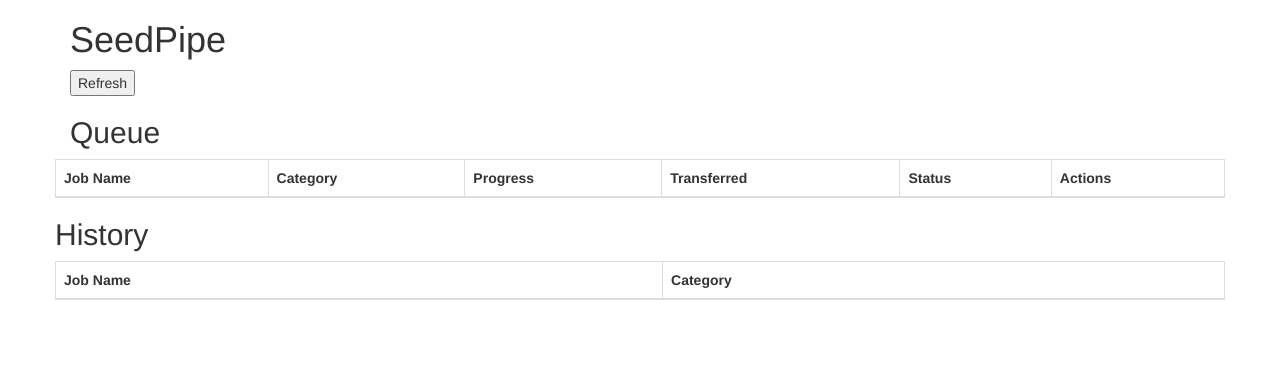
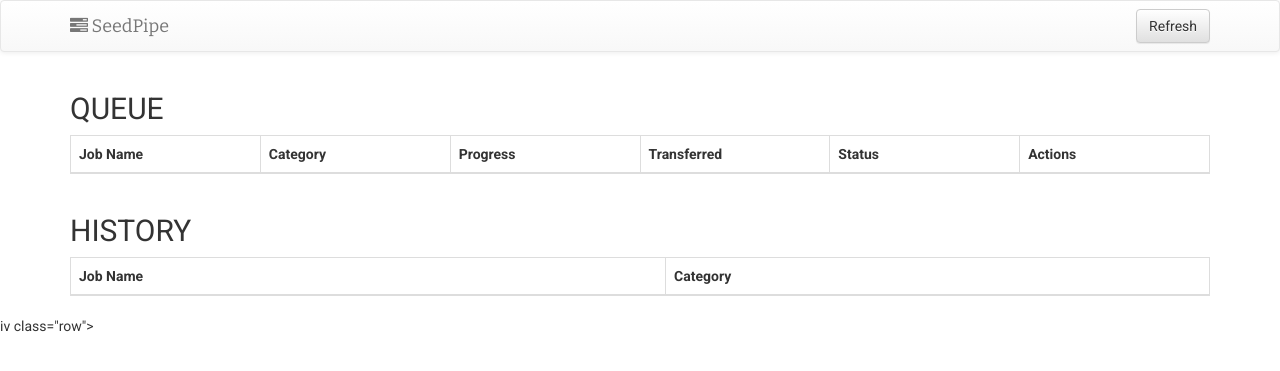
Before and after one commit to andrewderekjackson/seedpipe, a Flask app: page / in a window 1280 px wide. Shown: the top 371 px of the page. Run offline with Flask 2, Linux system fonts and the light colour scheme; data that the repository does not hold is empty; parts of the project's set-up code (start-up, migrations or seed data) failed here and were passed over; some libraries are stand-ins or nearby versions.

Commit message:
some bootstrap styling for status page.

```diff
--- /dev/null
+++ b/seedpipe/client/src/app.css
@@ -0,0 +1,11 @@
+.navbar-brand {
+    font-family: 'Bitter', serif;
+}
+
+body {
+    font-family: 'Roboto', sans-serif;
+}
+
+h2 {
+    text-transform: uppercase;
+}
--- a/seedpipe/templates/index.html
+++ b/seedpipe/templates/index.html
@@ -3,6 +3,7 @@
 <head>
     <meta charset="UTF-8">
     <title>Seedpipe - Downloads</title>
+
     <link rel="stylesheet" href="https://maxcdn.bootstrapcdn.com/bootstrap/3.3.7/css/bootstrap.min.css"
           integrity="sha384-BVYiiSIFeK1dGmJRAkycuHAHRg32OmUcww7on3RYdg4Va+PmSTsz/K68vbdEjh4u" crossorigin="anonymous">
 
@@ -13,33 +14,61 @@
     <script src="https://oss.maxcdn.com/respond/1.4.2/respond.min.js"></script>
     <![endif]-->
 
+    <link rel="stylesheet" href="https://maxcdn.bootstrapcdn.com/font-awesome/4.7.0/css/font-awesome.min.css">
+    <link href="https://fonts.googleapis.com/css?family=Bitter:400,700|Roboto:400,700" rel="stylesheet">
+    <link rel="stylesheet" href="https://maxcdn.bootstrapcdn.com/bootstrap/3.3.7/css/bootstrap-theme.min.css">
 
-    <link rel="stylesheet" href="https://maxcdn.bootstrapcdn.com/bootstrap/3.3.7/css/bootstrap-theme.min.css"
-          integrity="sha384-rHyoN1iRsVXV4nD0JutlnGaslCJuC7uwjduW9SVrLvRYooPp2bWYgmgJQIXwl/Sp" crossorigin="anonymous">
+    <!-- TODO: fix this path when webpack is working again -->
+    <link rel="stylesheet" href="/app/src/app.css">
+
 </head>
     <body>
 
-<div class="container" role="main">
+    <nav class="navbar navbar-default">
+        <div class="container">
 
-    <h1>SeedPipe</h1>
+            <div class="navbar-header">
+                <button type="button" class="navbar-toggle collapsed" data-toggle="collapse" data-target="#bs-example-navbar-collapse-1" aria-expanded="false">
+                <span class="sr-only">Toggle navigation</span>
+                <span class="icon-bar"></span>
+                <span class="icon-bar"></span>
+                <span class="icon-bar"></span>
+                </button>
+                <a class="navbar-brand" href="#"><i class="fa fa-tasks" aria-hidden="true"></i> SeedPipe</a>
+            </div>
 
-    <input type="button" data-bind="click: refresh" value="Refresh">
-    <!--<input type="button" data-bind="click: pauseAll" value="Pause All">-->
-    <!--<input type="button" data-bind="click: resumeAll" value="Resume All">-->
+            <div class="collapse navbar-collapse" id="bs-example-navbar-collapse-1">
+                <ul class="nav navbar-nav navbar-right">
+                    <button type="button"  data-bind="click: refresh" class="btn btn-default navbar-btn">Refresh</button>
+                </ul>
+            </div>
 
+        </div>
+      </nav>
+
+
+    <div class="container">
+
+        <div class="row">
+            <div class="col-xs-12">
                 <h2>Queue</h2>
+            </div>
+        </div>
 
     <div class="row">
 
+            <div class="col-xs-12">
+
     <table class="table table-bordered">
     <thead>
+
                 <tr>
                     <th>Job Name</th>
-                <th>Category</th>
-                <th>Progress</th>
-                <th>Transferred</th>
-                <th>Status</th>
-                <th>Actions</th>
+                    <th class="col-md-2">Category</th>
+                    <th class="col-md-2">Progress</th>
+                    <th class="col-md-2">Transferred</th>
+                    <th class="col-md-2">Status</th>
+                    <th class="col-md-2">Actions</th>
                 </tr>
                 </thead>
                 <tbody data-bind="foreach: jobs()">
@@ -79,10 +108,17 @@
                 </tr>
                 </tbody>
             </table>
+        </div>
+        </div>
 
+        <div class="row">
+                <div class="col-xs-12">
+                    <h2>History</h2>
+                </div>
+            </div>
 
-        <h2>History</h2>
-
+    <div class="row">
+            <div class="col-xs-12">
                   <table class="table table-bordered">
                         <thead>
                         <tr>
@@ -101,9 +137,18 @@
                         </tbody>
                     </table>
 
+        </div>
 
     </div>
 
+
+
+
+
+    </div>
+iv class="row">
+
+        <div class="col-lg-12">
     <script src="https://ajax.googleapis.com/ajax/libs/jquery/1.12.4/jquery.min.js"></script>
     <script src="https://cdnjs.cloudflare.com/ajax/libs/knockout/3.4.2/knockout-min.js"></script>
     <script src="https://maxcdn.bootstrapcdn.com/bootstrap/3.3.7/js/bootstrap.min.js"
```
Lines whose indentation alone changed are shown as unchanged.
